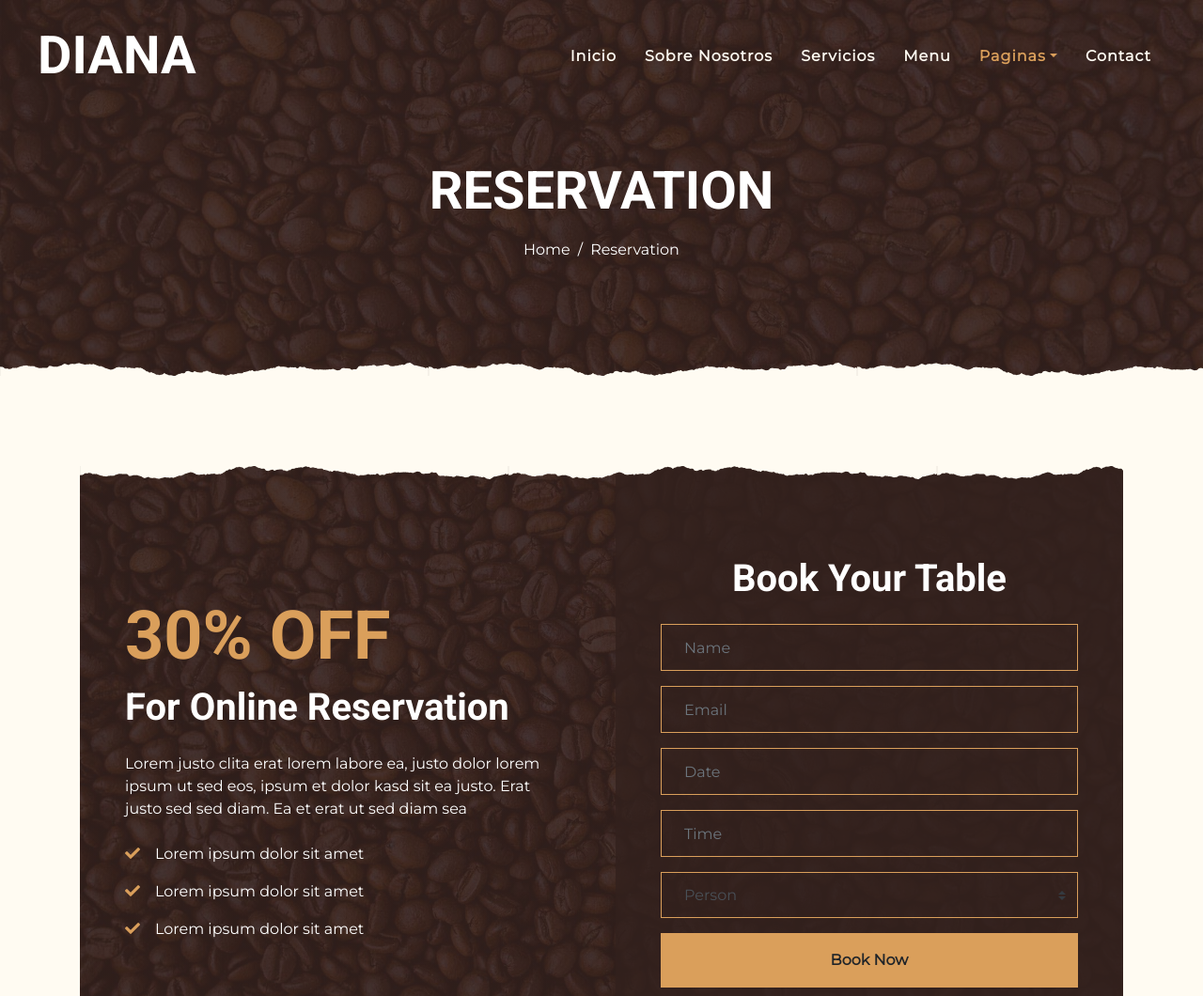
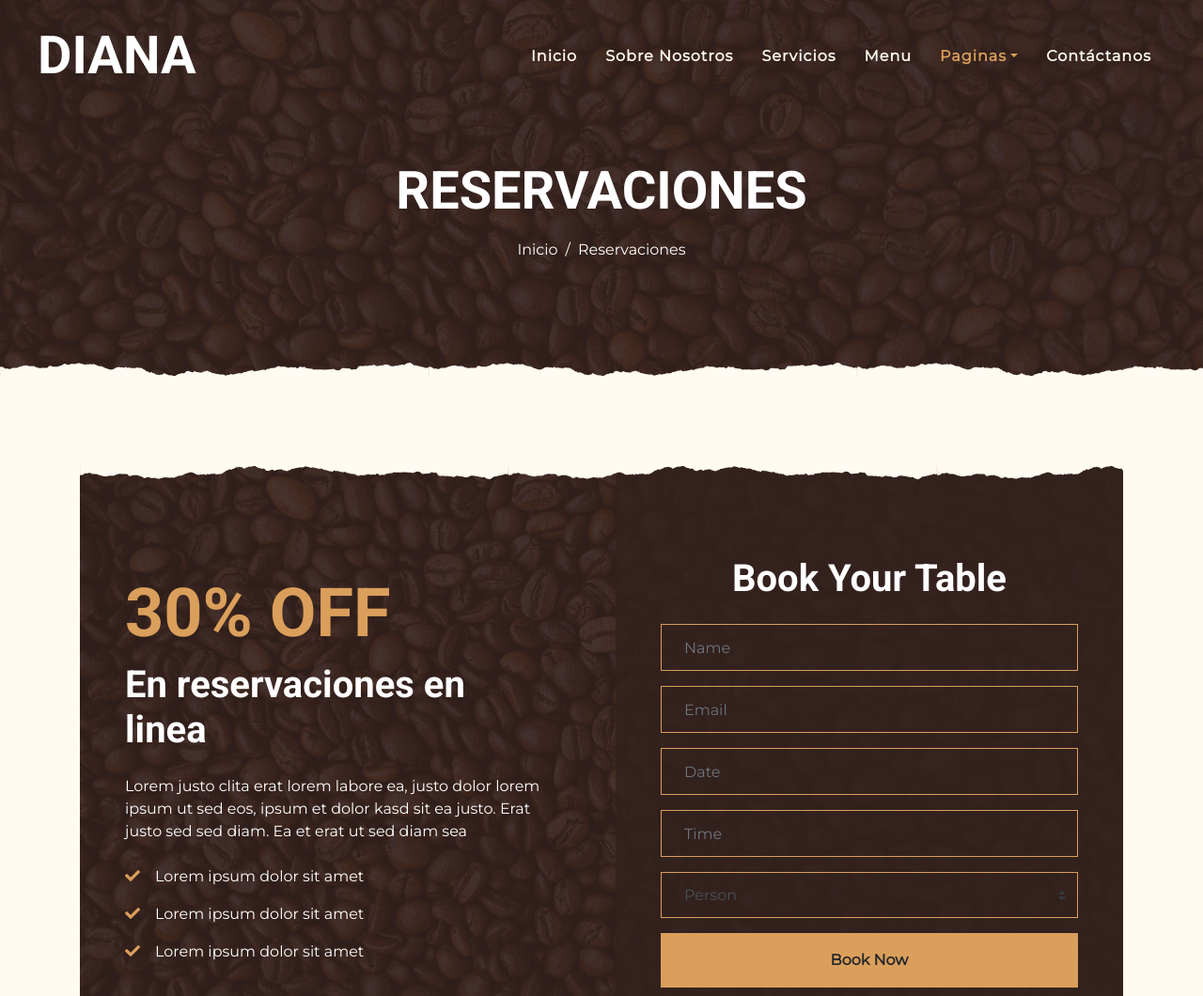
Before and after one commit to HandyManu/DIANA, a plain HTML site: page coffee-shop-html-template/reservation.html in a window 1280 px wide. Shown: the top 1060 px of the page at 94% size. Drawn offline with nearby package versions, Linux system fonts and the light colour scheme.

Commit message:
cambie las reservaciones

```diff
--- a/coffee-shop-html-template/reservation.html
+++ b/coffee-shop-html-template/reservation.html
@@ -49,7 +49,7 @@
                             <a href="testimonial.html" class="dropdown-item">Testimonios</a>
                         </div>
                     </div>
-                    <a href="contact.html" class="nav-item nav-link">Contact</a>
+                    <a href="contact.html" class="nav-item nav-link">Contáctanos</a>
                 </div>
             </div>
         </nav>
@@ -60,11 +60,11 @@
     <!-- Page Header Start -->
     <div class="container-fluid page-header mb-5 position-relative overlay-bottom">
         <div class="d-flex flex-column align-items-center justify-content-center pt-0 pt-lg-5" style="min-height: 400px">
-            <h1 class="display-4 mb-3 mt-0 mt-lg-5 text-white text-uppercase">Reservation</h1>
+            <h1 class="display-4 mb-3 mt-0 mt-lg-5 text-white text-uppercase">Reservaciones</h1>
             <div class="d-inline-flex mb-lg-5">
-                <p class="m-0 text-white"><a class="text-white" href="">Home</a></p>
+                <p class="m-0 text-white"><a class="text-white" href="">Inicio</a></p>
                 <p class="m-0 text-white px-2">/</p>
-                <p class="m-0 text-white">Reservation</p>
+                <p class="m-0 text-white">Reservaciones</p>
             </div>
         </div>
     </div>
@@ -80,7 +80,7 @@
                         <div class="p-5">
                             <div class="mb-4">
                                 <h1 class="display-3 text-primary">30% OFF</h1>
-                                <h1 class="text-white">For Online Reservation</h1>
+                                <h1 class="text-white">En reservaciones en linea</h1>
                             </div>
                             <p class="text-white">Lorem justo clita erat lorem labore ea, justo dolor lorem ipsum ut sed eos,
                                 ipsum et dolor kasd sit ea justo. Erat justo sed sed diam. Ea et erat ut sed diam sea</p>
```
